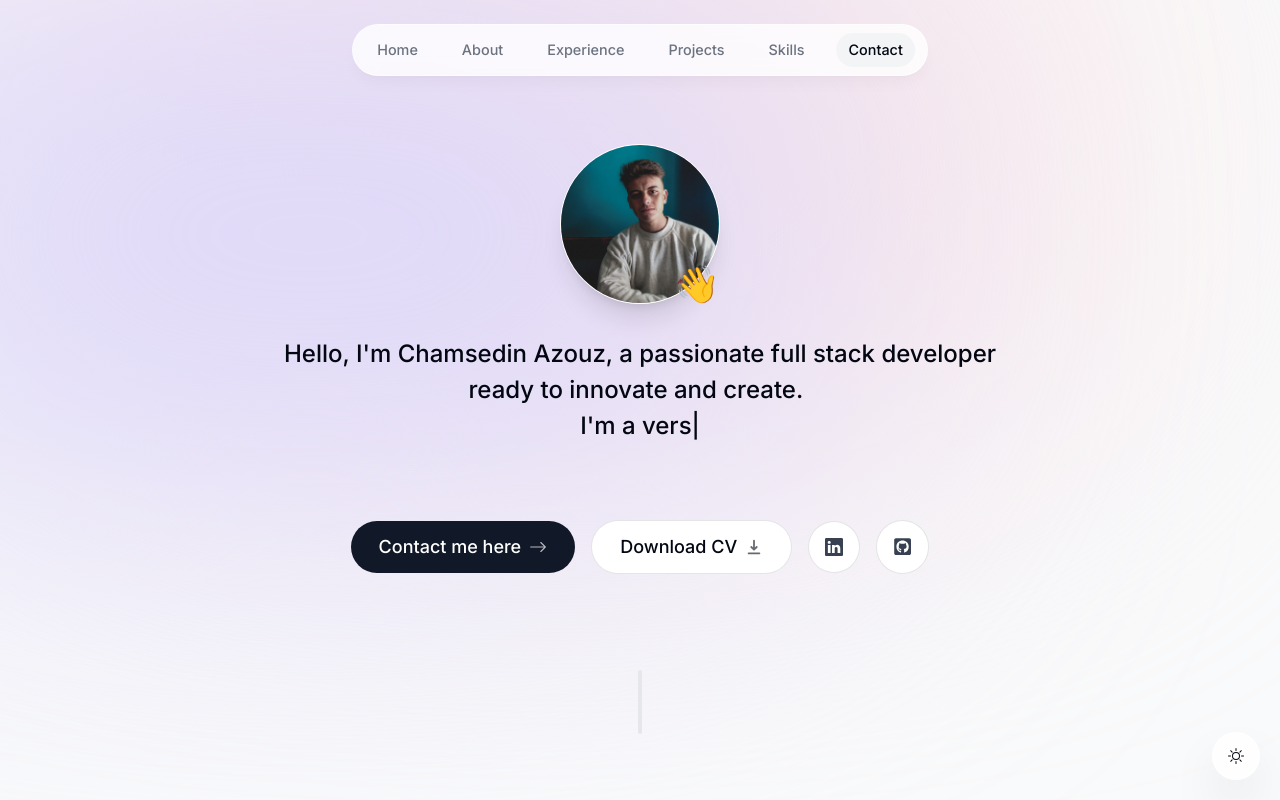
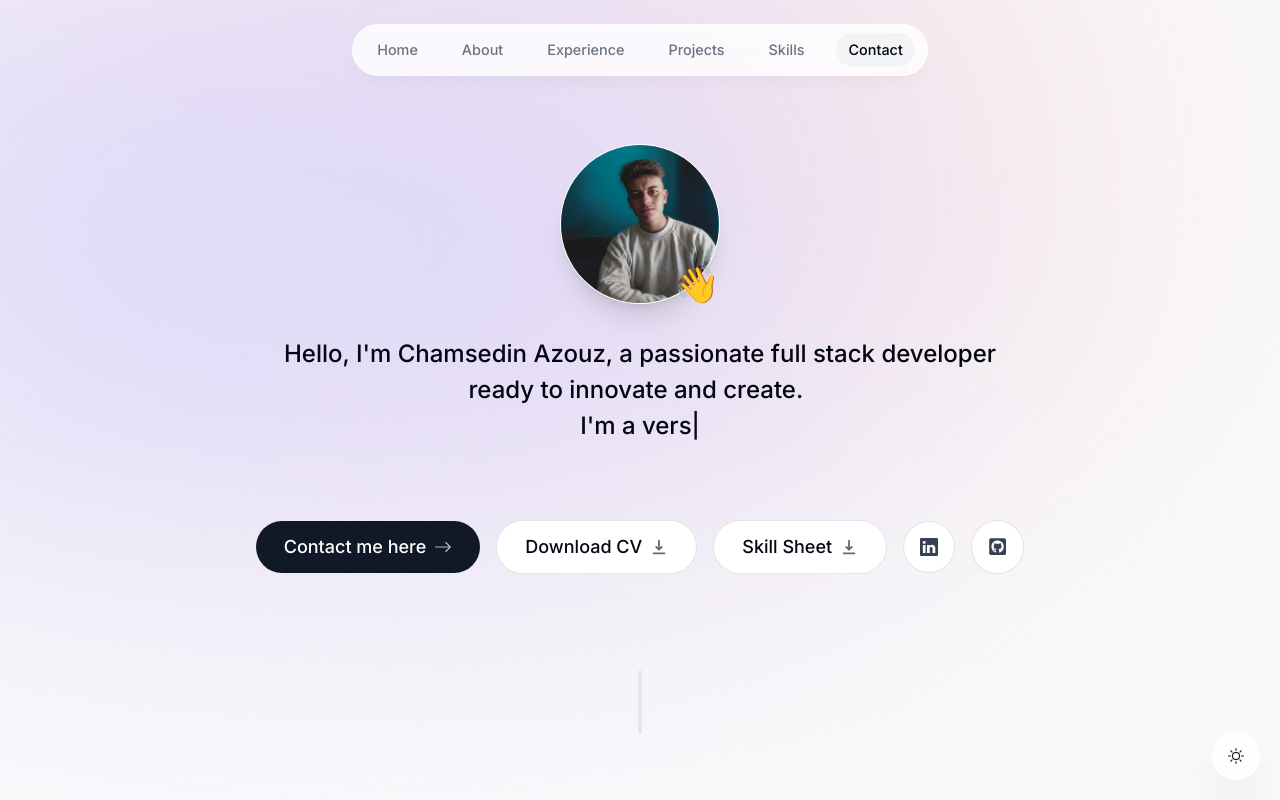
Before and after one commit to Chamesss/my-portfolio-v2, a Next.js app: page / in a window 1280 px wide. Shown: the top 800 px of the page. Built offline with nearby package versions, Linux system fonts and the light colour scheme; no server answers.

Commit message:
skill-sheet added

```diff
--- a/components/intro.tsx
+++ b/components/intro.tsx
@@ -1,24 +1,24 @@
-"use client";
-import Image from "next/image";
-import { motion } from "framer-motion";
-import Link from "next/link";
-import { BsArrowRight, BsLinkedin } from "react-icons/bs";
-import { HiDownload } from "react-icons/hi";
-import { FaGithubSquare } from "react-icons/fa";
-import { useSectionInView } from "@/lib/hooks";
-import { useActiveSectionContext } from "@/context/active-section-context";
-import { TypeAnimation } from "react-type-animation";
-import { useState } from "react";
+'use client'
+import { useActiveSectionContext } from '@/context/active-section-context'
+import { useSectionInView } from '@/lib/hooks'
+import { motion } from 'framer-motion'
+import Image from 'next/image'
+import Link from 'next/link'
+import { useState } from 'react'
+import { BsArrowRight, BsLinkedin } from 'react-icons/bs'
+import { FaGithubSquare } from 'react-icons/fa'
+import { HiDownload } from 'react-icons/hi'
+import { TypeAnimation } from 'react-type-animation'
 
 export default function Intro() {
-  const { ref } = useSectionInView("Home", 0.5);
-  const { setActiveSection, setTimeOfLastClick } = useActiveSectionContext();
-  const [terminated, setTerminated] = useState(false);
+  const { ref } = useSectionInView('Home', 0.5)
+  const { setActiveSection, setTimeOfLastClick } = useActiveSectionContext()
+  const [terminated, setTerminated] = useState(false)
   return (
     <section
       ref={ref}
       id="home"
-      className="mb-2 max-w-[50rem] w-full text-center sm:mb-0 scroll-mt-96 flex items-center justify-center flex-col"
+      className="mb-2 flex w-full max-w-[50rem] scroll-mt-96 flex-col items-center justify-center text-center sm:mb-0"
     >
       <div className="flex items-center justify-center">
         <div className="relative">
@@ -26,18 +26,18 @@ export default function Intro() {
             initial={{ opacity: 0, scale: 0 }}
             animate={{ opacity: 1, scale: 1 }}
             transition={{
-              type: "tween",
-              duration: 0.2,
+              type: 'tween',
+              duration: 0.2
             }}
           >
             <Image
-              src={"/mypicture.jpg"}
+              src={'/mypicture.jpg'}
               alt="profile-picture"
               width={640}
               height={640}
               quality={95}
               priority={true}
-              className="w-[10rem] h-[10rem] rounded-full border-[0.1rem] border-white object-cover shadow-xl"
+              className="h-[10rem] w-[10rem] rounded-full border-[0.1rem] border-white object-cover shadow-xl"
             />
           </motion.div>
           <motion.span
@@ -45,10 +45,10 @@ export default function Intro() {
             initial={{ opacity: 0, scale: 0 }}
             animate={{ opacity: 1, scale: 1 }}
             transition={{
-              type: "spring",
+              type: 'spring',
               stiffness: 125,
               delay: 0.1,
-              duration: 0.7,
+              duration: 0.7
             }}
           >
             👋
@@ -56,7 +56,7 @@ export default function Intro() {
         </div>
       </div>
       <motion.span
-        className="mb-10 mt-8 px-4 font-medium text-xl !leading-[1.5] sm:text-2xl min-h-[14rem] sm:min-h-[9rem] max-w-[50rem] flex flex-col items-center justify-start"
+        className="mb-10 mt-8 flex min-h-[14rem] max-w-[50rem] flex-col items-center justify-start px-4 text-xl font-medium !leading-[1.5] sm:min-h-[9rem] sm:text-2xl"
         initial={{ opacity: 0, y: 100 }}
         animate={{ opacity: 1, y: 0 }}
       >
@@ -65,14 +65,14 @@ export default function Intro() {
             "Hello, I'm Chamsedin Azouz, a passionate full stack developer ready to innovate and create.",
             1000,
             () => {
-              setTerminated(true);
-            },
+              setTerminated(true)
+            }
           ]}
           wrapper="span"
           cursor={true}
           repeat={0}
           style={{
-            display: "block",
+            display: 'block'
           }}
         />
         {terminated && (
@@ -83,60 +83,68 @@ export default function Intro() {
               "Building web applications is not just my job; it's my craft. Let's create something extraordinary together.",
               2000,
               () => {
-                setTerminated(true);
-              },
+                setTerminated(true)
+              }
             ]}
             wrapper="span"
             cursor={true}
             repeat={Infinity}
             style={{
-              display: "block",
+              display: 'block'
             }}
           />
         )}
       </motion.span>
       <motion.div
-        className="flex flex-col sm:flex-row items-center justify-center gap-4 px-4 text-lg font-medium"
+        className="flex flex-col items-center justify-center gap-4 px-4 text-lg font-medium sm:flex-row"
         initial={{ opacity: 0, y: 100 }}
         animate={{ opacity: 1, y: 0 }}
         transition={{
-          delay: 0.2,
+          delay: 0.2
         }}
       >
         <Link
-          className="group bg-gray-900 text-white px-7 py-3 flex items-center gap-2 rounded-full outline-none focus:scale-110 hover:scale-110 hover:bg-gray-950 active:scale-105 transition"
+          className="group flex items-center gap-2 text-nowrap rounded-full bg-gray-900 px-7 py-3 text-white outline-none transition hover:scale-110 hover:bg-gray-950 focus:scale-110 active:scale-105"
           href="#contact"
           onClick={() => {
-            setActiveSection("Contact");
-            setTimeOfLastClick(Date.now());
+            setActiveSection('Contact')
+            setTimeOfLastClick(Date.now())
           }}
         >
-          Contact me here{" "}
-          <BsArrowRight className="opacity-70 group-hover:translate-x-1 transition" />
+          Contact me here{' '}
+          <BsArrowRight className="opacity-70 transition group-hover:translate-x-1" />
         </Link>
         <a
-          className="group cursor-pointer bg-white px-7 py-3 flex items-center gap-2 rounded-full outline-none focus:scale-110 hover:scale-110 active:scale-105 transition border border-black/10 dark:bg-white/10 dark:text-white/80 hover:backdrop-brightness-80"
+          className="hover:backdrop-brightness-80 group flex cursor-pointer items-center gap-2 text-nowrap rounded-full border border-black/10 bg-white px-7 py-3 outline-none transition hover:scale-110 focus:scale-110 active:scale-105 dark:bg-white/10 dark:text-white/80"
           href="/cv.pdf"
           download
         >
-          Download CV{" "}
-          <HiDownload className="opacity-60 dark:opacity-80 group-hover:translate-y-1 transition" />
+          Download CV{' '}
+          <HiDownload className="opacity-60 transition group-hover:translate-y-1 dark:opacity-80" />
+        </a>
+        <a
+          className="hover:backdrop-brightness-80 group flex cursor-pointer items-center gap-2 text-nowrap rounded-full border border-black/10 bg-white px-7 py-3 outline-none transition hover:scale-110 focus:scale-110 active:scale-105 dark:bg-white/10 dark:text-white/80"
+          href="/skill_sheet.pdf"
+          download
+        >
+          Skill Sheet{' '}
+          <HiDownload className="opacity-60 transition group-hover:translate-y-1 dark:opacity-80" />
         </a>
         <a
           href="https://www.linkedin.com/in/chamsedin-azouz-613a77245/"
           target="_blank"
-          className="bg-white p-4 text-gray-700 flex items-center gap-2 rounded-full outline-none focus:scale-[1.15] hover:scale-[1.15] hover:text-gray-950 active:scale-105 transition border border-black/10 cursor-pointer dark:bg-white/10 dark:text-white/80"
+          className="flex cursor-pointer items-center gap-2 rounded-full border border-black/10 bg-white p-4 text-gray-700 outline-none transition hover:scale-[1.15] hover:text-gray-950 focus:scale-[1.15] active:scale-105 dark:bg-white/10 dark:text-white/80"
         >
           <BsLinkedin />
         </a>
         <a
           href="https://github.com/Chamesss"
           target="_blank"
-          className="bg-white  p-4 text-gray-700 flex items-center gap-2 rounded-full text-[1.20rem] outline-none focus:scale-[1.15] hover:scale-[1.15] hover:text-gray-950 active:scale-105 transition border border-black/10 cursor-pointer dark:bg-white/10 dark:text-white/80"
+          className="flex cursor-pointer items-center gap-2 rounded-full border border-black/10 bg-white p-4 text-[1.20rem] text-gray-700 outline-none transition hover:scale-[1.15] hover:text-gray-950 focus:scale-[1.15] active:scale-105 dark:bg-white/10 dark:text-white/80"
         >
           <FaGithubSquare />
         </a>
       </motion.div>
     </section>
-  );
+  )
 }
```
Also changed, not shown: 1 other file (tests, documents, lock files or other folders).
